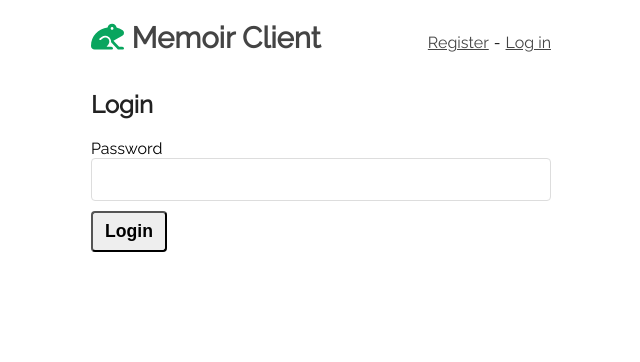
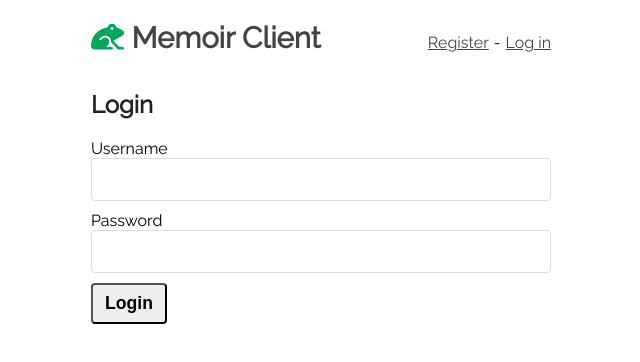
Before and after one commit to RupiR/My_Marvelous_Memoir-client, a React (Create React App) app: page /login in a window 1280 px wide. Shown: the top 362 px of the page, without its empty margins (319-959 px from the left). Built offline with nearby package versions, Linux system fonts and the light colour scheme.

Commit message:
updated loginform and newpostform

```diff
--- a/src/components/LoginForm/LoginForm.js
+++ b/src/components/LoginForm/LoginForm.js
@@ -38,6 +38,16 @@ export default class LoginForm extends Component {
         <div role='alert'>
           {error && <p className='red'>{error}</p>}
         </div>
+        <div className='username'>
+          <label htmlFor='LoginForm__username'>
+            Username
+          </label>
+          <Input
+            required
+            name='username'
+            id='LoginForm__username'>
+          </Input>
+        </div>
 
         <div className='password'>
           <label htmlFor='LoginForm__password'>
--- a/src/components/NewPostForm/NewPostForm.js
+++ b/src/components/NewPostForm/NewPostForm.js
@@ -35,7 +35,7 @@ export default class NewPostForm extends Component {
                 <div className='currentmood'>
                     <label htmlFor='NewPostForm__currentmood'>
                         Current Mood
-          </label>
+                    </label>
                     <Input
                         name='Current Mood'
                         type='text'
```
